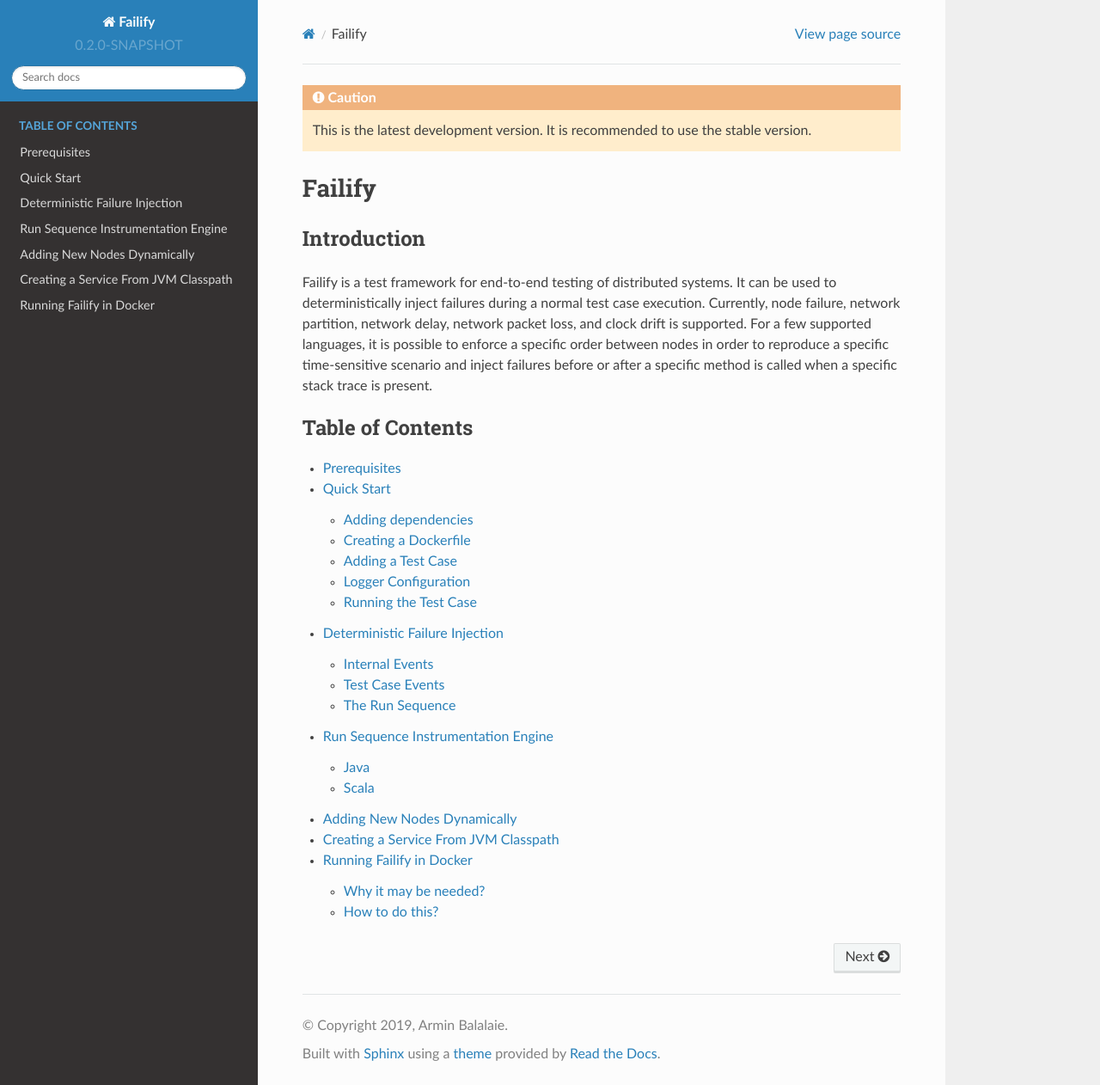
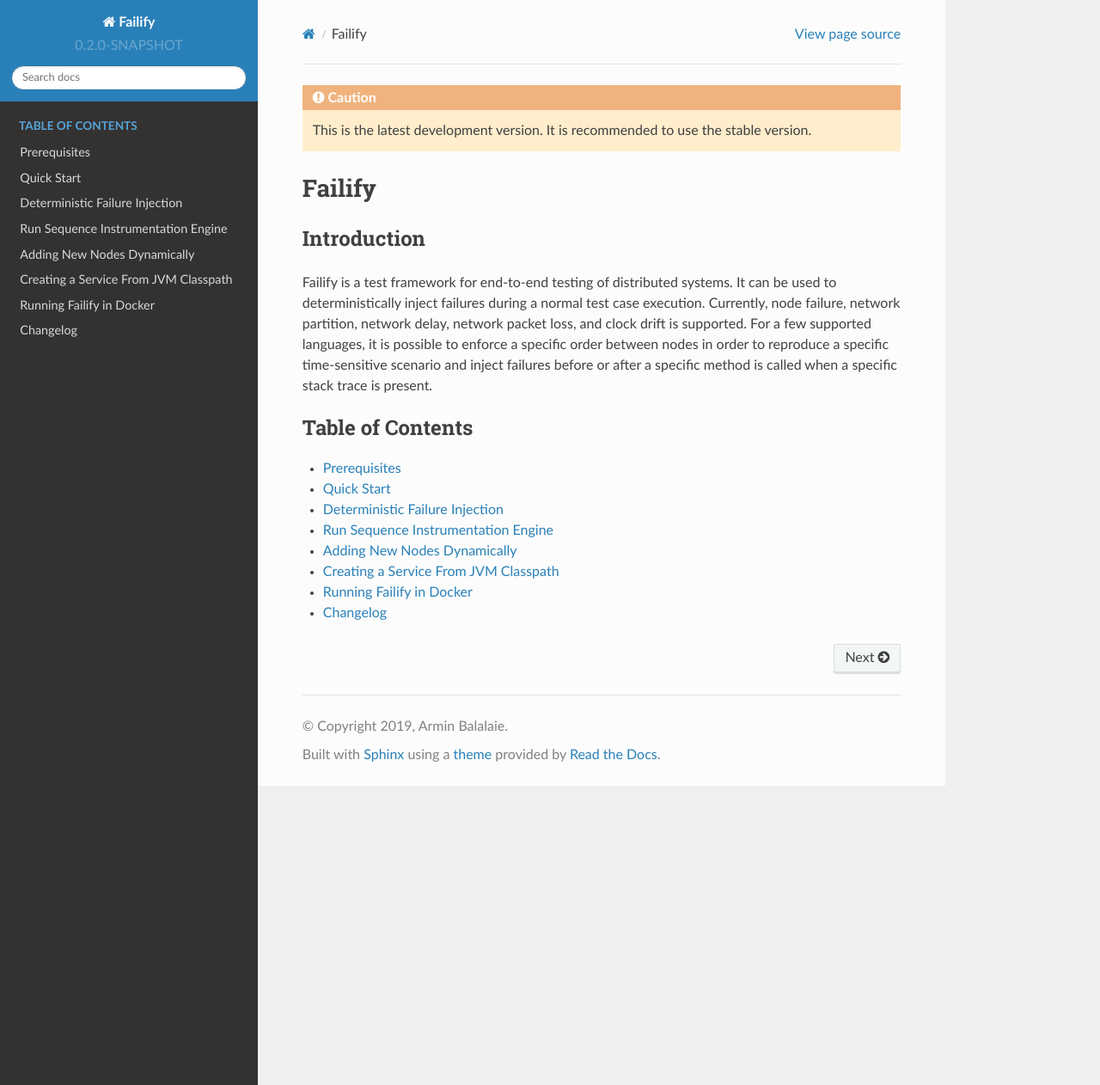
Before and after one commit to failify/failify, a Sphinx documentation site: the page built from docs/index.rst, in a window 1280 px wide and 1262 px high. Shown: the whole window at 86% size. Built offline with Sphinx 7.4.7 and the Read the Docs theme 2.0.0, drawn with Linux system fonts in a browser that asks for light colours.

Commit message:
adds changelog

```diff
--- a/docs/index.rst
+++ b/docs/index.rst
@@ -34,3 +34,4 @@
     pages/newnode
     pages/jvmservice
     pages/docker
+    pages/changelog
```
Also changed, not shown: other parts of docs/index.rst (+1 -1 lines), docs/pages/changelog.rst (added, +12 -0 lines).
